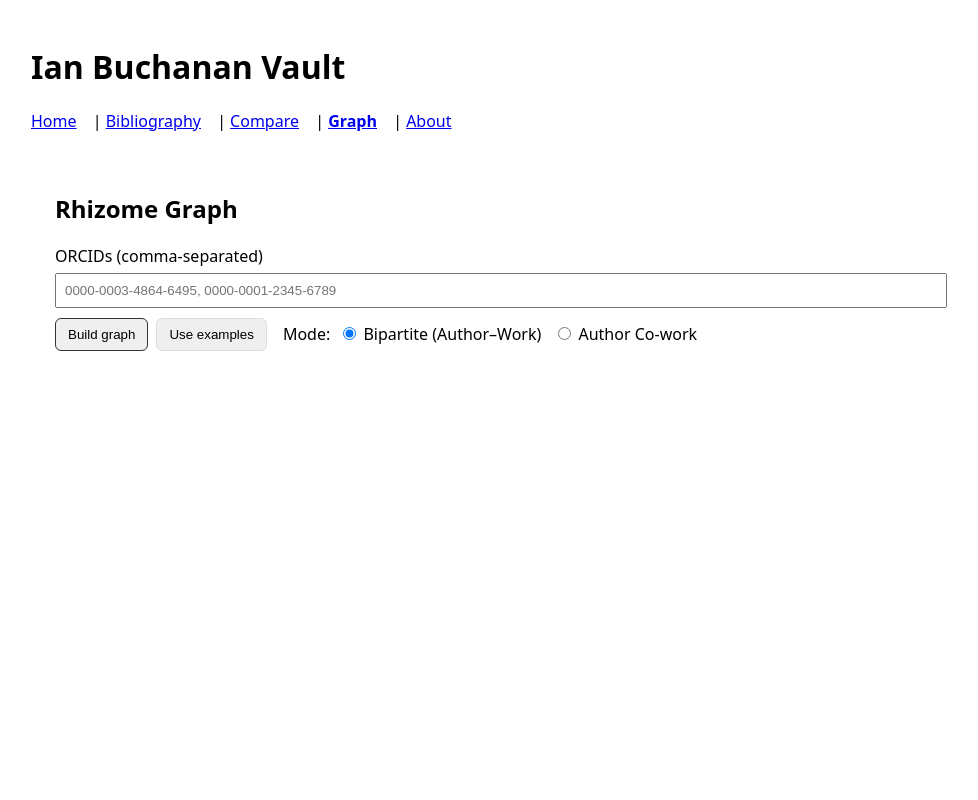
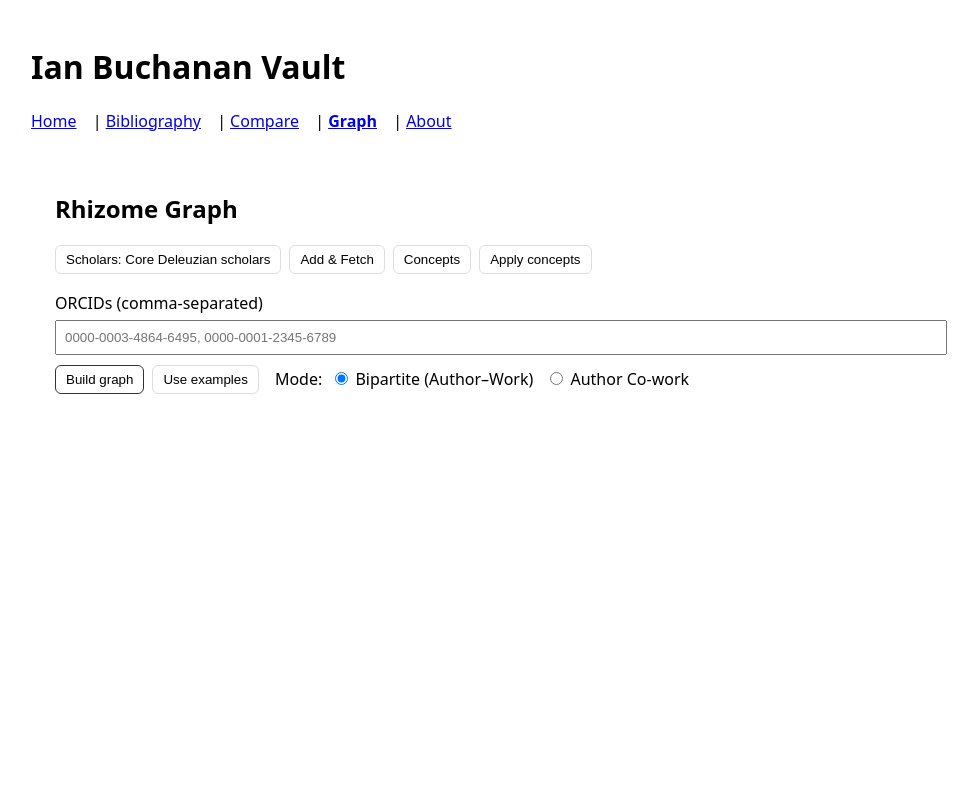
Before and after one commit to joesch21/Ian_Buchanan_Vault, a React (Vite) app in the folder site/: page /graph in a window 1280 px wide. Shown: the top 800 px of the page, without its empty margins (149-1127 px from the left). Built offline with nearby package versions, Linux system fonts and the light colour scheme.

Commit message:
feat: add scholar and concept selectors

```diff
--- /dev/null
+++ b/site/public/concepts/concepts.json
@@ -0,0 +1,9 @@
+{
+  "version": "1.0",
+  "concepts": [
+    { "id":"assemblage", "label":"Assemblage", "aliases":["assemblage","assemblages"], "color":"#C87A00" },
+    { "id":"affect", "label":"Affect", "aliases":["affect","affective"], "color":"#7A2AC8" },
+    { "id":"schizoanalysis", "label":"Schizoanalysis", "aliases":["schizoanalysis"], "color":"#00897B" },
+    { "id":"war-machine", "label":"War Machine", "aliases":["war machine","war-machine"], "color":"#B23A48" }
+  ]
+}
--- /dev/null
+++ b/site/public/scholars/scholars.json
@@ -0,0 +1,21 @@
+{
+  "version": "1.0",
+  "groups": [
+    {
+      "id": "core",
+      "label": "Core Deleuzian scholars",
+      "members": [
+        { "name": "Ian Buchanan", "orcid": "0000-0003-4864-6495" },
+        { "name": "Claire Colebrook", "orcid": "0000-0000-0000-0000" },
+        { "name": "Manuel DeLanda", "orcid": "0000-0000-0000-0000" },
+        { "name": "Brian Massumi", "orcid": "0000-0000-0000-0000" },
+        { "name": "Rosi Braidotti", "orcid": "0000-0000-0000-0000" },
+        { "name": "Gregg Lambert", "orcid": "0000-0000-0000-0000" },
+        { "name": "Adrian Parr", "orcid": "0000-0000-0000-0000" },
+        { "name": "Patricia MacCormack", "orcid": "0000-0000-0000-0000" },
+        { "name": "John Marks", "orcid": "0000-0000-0000-0000" },
+        { "name": "Nicholas Thoburn", "orcid": "0000-0000-0000-0000" }
+      ]
+    }
+  ]
+}
--- /dev/null
+++ b/site/src/components/MultiSelect.jsx
@@ -0,0 +1,43 @@
+import { useEffect, useState } from 'react';
+
+export default function MultiSelect({ label, items, idKey, labelKey, selected, onChange }) {
+  const [open, setOpen] = useState(false);
+  useEffect(() => { if (!items?.length) setOpen(false); }, [items]);
+
+  return (
+    <div style={{ position:'relative', display:'inline-block' }}>
+      <button className="btn" type="button" onClick={() => setOpen(!open)}>
+        {label} {selected.size ? `(${selected.size})` : ''}
+      </button>
+      {open && (
+        <div style={{
+          position:'absolute', zIndex:10, minWidth:260, maxWidth:320,
+          maxHeight:320, overflow:'auto', padding:8, background:'#fff',
+          border:'1px solid #ddd', boxShadow:'0 6px 14px rgba(0,0,0,.08)'
+        }}>
+          <div style={{display:'flex', gap:8, marginBottom:6}}>
+            <button className="btn" onClick={() => onChange(new Set(items.map(x => x[idKey])))}>
+              Select all
+            </button>
+            <button className="btn" onClick={() => onChange(new Set())}>None</button>
+          </div>
+          {items.map(it => {
+            const id = it[idKey];
+            const name = it[labelKey];
+            const active = selected.has(id);
+            return (
+              <div key={id} style={{display:'flex', alignItems:'center', gap:8, padding:'4px 0'}}>
+                <input type="checkbox" checked={active} onChange={()=>{
+                  const next = new Set(selected);
+                  active ? next.delete(id) : next.add(id);
+                  onChange(next);
+                }} />
+                <span>{name}</span>
+              </div>
+            );
+          })}
+        </div>
+      )}
+    </div>
+  );
+}
--- /dev/null
+++ b/site/src/lib/loadLists.js
@@ -0,0 +1,8 @@
+export async function loadScholars() {
+  const j = await fetch('/scholars/scholars.json').then(r => r.json());
+  return j.groups || [];
+}
+export async function loadConcepts() {
+  const j = await fetch('/concepts/concepts.json').then(r => r.json());
+  return j.concepts || [];
+}
--- a/site/src/pages/Compare.jsx
+++ b/site/src/pages/Compare.jsx
@@ -1,4 +1,6 @@
-import { useMemo, useState } from 'react';
+import { useMemo, useState, useEffect } from 'react';
+import MultiSelect from '../components/MultiSelect.jsx';
+import { loadScholars } from '../lib/loadLists.js';
 
 const fmt = (x) => (x ?? '').toString();
 const norm = (s) => fmt(s).toLowerCase().trim().replace(/\s+/g,' ').replace(/[^\w\s]/g,'');
@@ -57,6 +59,25 @@ export default function Compare() {
   const [q, setQ] = useState('');
   const [sort, setSort] = useState('year-desc'); // year-desc|year-asc|title|type
   const [typeSet, setTypeSet] = useState(new Set()); // toggle pills
+  const [scholarGroups, setScholarGroups] = useState([]);
+  const [selScholars, setSelScholars] = useState(new Set());
+
+  useEffect(() => { loadScholars().then(setScholarGroups); }, []);
+  useEffect(() => {
+    try {
+      const a = new Set(JSON.parse(localStorage.getItem('selScholars') || '[]'));
+      setSelScholars(a);
+    } catch { /* ignore */ }
+  }, []);
+  useEffect(() => {
+    localStorage.setItem('selScholars', JSON.stringify(Array.from(selScholars)));
+  }, [selScholars]);
+
+  function applySelectedScholars() {
+    const allMembers = scholarGroups.flatMap(g => g.members);
+    const chosen = allMembers.filter(m => selScholars.has(m.orcid)).map(m => m.orcid);
+    setOrcids(chosen.join(', '));
+  }
 
   async function fetchData() {
     setLoading(true);
@@ -132,6 +153,22 @@ export default function Compare() {
       <h2>Compare Bibliographies</h2>
 
       <div style={{display:'grid',gap:12,marginBottom:12}}>
+        <div style={{display:'flex', gap:8, flexWrap:'wrap', alignItems:'center', marginBottom:8}}>
+          {scholarGroups.map(g => (
+            <MultiSelect
+              key={g.id}
+              label={`Scholars: ${g.label}`}
+              items={g.members}
+              idKey="orcid"
+              labelKey="name"
+              selected={selScholars}
+              onChange={setSelScholars}
+            />
+          ))}
+          <button className="btn" onClick={() => { applySelectedScholars(); fetchData(); }}>
+            Add & Fetch
+          </button>
+        </div>
         <label>
           ORCIDs (comma-separated)
           <input
--- a/site/src/pages/Graph.jsx
+++ b/site/src/pages/Graph.jsx
@@ -1,5 +1,7 @@
 import { useEffect, useMemo, useRef, useState } from 'react';
 import * as d3 from 'd3';
+import MultiSelect from '../components/MultiSelect.jsx';
+import { loadScholars, loadConcepts } from '../lib/loadLists.js';
 
 // ---------- helpers ----------
 const fmt = (x) => (x ?? '').toString();
@@ -92,23 +94,59 @@ export default function Graph() {
   const [rows, setRows] = useState([]);
   const [loading, setLoading] = useState(false);
   const [error,setError] = useState('');
+  const [scholarGroups, setScholarGroups] = useState([]);
+  const [conceptList, setConceptList] = useState([]);
+  const [selScholars, setSelScholars] = useState(new Set());
+  const [selConcepts, setSelConcepts] = useState(new Set());
+  const [conceptFilter, setConceptFilter] = useState(new Set());
 
   const svgRef = useRef(null);
   const wrapRef = useRef(null);
   const { w, h } = useContainerSize(wrapRef);
 
+  useEffect(() => { loadScholars().then(setScholarGroups); }, []);
+  useEffect(() => { loadConcepts().then(setConceptList); }, []);
+  useEffect(() => {
+    try {
+      const a = new Set(JSON.parse(localStorage.getItem('selScholars') || '[]'));
+      const c = new Set(JSON.parse(localStorage.getItem('selConcepts') || '[]'));
+      setSelScholars(a); setSelConcepts(c); setConceptFilter(c);
+    } catch { /* ignore */ }
+  }, []);
+  useEffect(() => {
+    localStorage.setItem('selScholars', JSON.stringify(Array.from(selScholars)));
+    localStorage.setItem('selConcepts', JSON.stringify(Array.from(selConcepts)));
+  }, [selScholars, selConcepts]);
+
   const orcidList = useMemo(
     () => orcids.split(',').map(s=>s.trim()).filter(Boolean),
     [orcids]
   );
+  function applySelectedScholars() {
+    const allMembers = scholarGroups.flatMap(g => g.members);
+    const chosen = allMembers.filter(m => selScholars.has(m.orcid)).map(m => m.orcid);
+    setOrcids(chosen.join(', '));
+  }
+
+  const filteredRows = useMemo(() => {
+    if (!conceptFilter.size) return rows;
+    const aliases = conceptList
+      .filter(c => conceptFilter.has(c.id))
+      .flatMap(c => c.aliases || [])
+      .map(a => a.toLowerCase());
+    return rows.filter(r => {
+      const text = `${fmt(r.title)} ${fmt(r.journal_or_publisher)} ${fmt(r.type)}`.toLowerCase();
+      return aliases.some(a => text.includes(a));
+    });
+  }, [rows, conceptFilter, conceptList]);
 
   const graph = useMemo(() => {
     if (!orcidList.length) return { nodes:[], links:[] };
-    if (!rows.length)      return { nodes:[], links:[] };
+    if (!filteredRows.length) return { nodes:[], links:[] };
     return mode === 'bipartite'
-      ? buildBipartite(rows, orcidList)
-      : buildAuthorCoWork(rows, orcidList);
-  }, [rows, mode, orcidList]);
+      ? buildBipartite(filteredRows, orcidList)
+      : buildAuthorCoWork(filteredRows, orcidList);
+  }, [filteredRows, mode, orcidList]);
 
   async function fetchAll() {
     try {
@@ -259,6 +297,33 @@ export default function Graph() {
     <div className="container" ref={wrapRef}>
       <h2>Rhizome Graph</h2>
       <div style={{display:'grid',gap:10,marginBottom:12}}>
+        <div style={{display:'flex', gap:8, flexWrap:'wrap', alignItems:'center', marginBottom:8}}>
+          {scholarGroups.map(g => (
+            <MultiSelect
+              key={g.id}
+              label={`Scholars: ${g.label}`}
+              items={g.members}
+              idKey="orcid"
+              labelKey="name"
+              selected={selScholars}
+              onChange={setSelScholars}
+            />
+          ))}
+          <button className="btn" onClick={() => { applySelectedScholars(); fetchAll(); }}>
+            Add & Fetch
+          </button>
+          <MultiSelect
+            label="Concepts"
+            items={conceptList}
+            idKey="id"
+            labelKey="label"
+            selected={selConcepts}
+            onChange={setSelConcepts}
+          />
+          <button className="btn" onClick={() => setConceptFilter(new Set(selConcepts))}>
+            Apply concepts
+          </button>
+        </div>
         <label>
           ORCIDs (comma-separated)
           <input
--- a/site/src/styles/global.css
+++ b/site/src/styles/global.css
@@ -3,8 +3,9 @@ html, body { margin: 0; padding: 0; font-family: system-ui, -apple-system, Segoe
 .container { max-width: var(--maxw); margin: 0 auto; padding: 24px; }
 nav a { margin-right: 12px; }
 nav a.active { text-decoration: underline; font-weight: 600; }
-.btn { display:inline-block; padding:8px 12px; border:1px solid #ddd; border-radius:6px; text-decoration:none; }
+.btn { display:inline-block; padding:6px 10px; border:1px solid #ddd; border-radius:6px; text-decoration:none; background:#fff; cursor:pointer; }
 .btn.primary { border-color:#333; }
+.btn:disabled { opacity:.6; cursor:not-allowed; }
 .badge { display:inline-block; padding:2px 8px; border-radius:999px; font-size:12px; border:1px solid #e0e0e0; }
 .badge.ok { background:#eaffea; border-color:#b6ecb6; }
 .badge.warn { background:#fff6e6; border-color:#ffd599; }
```
